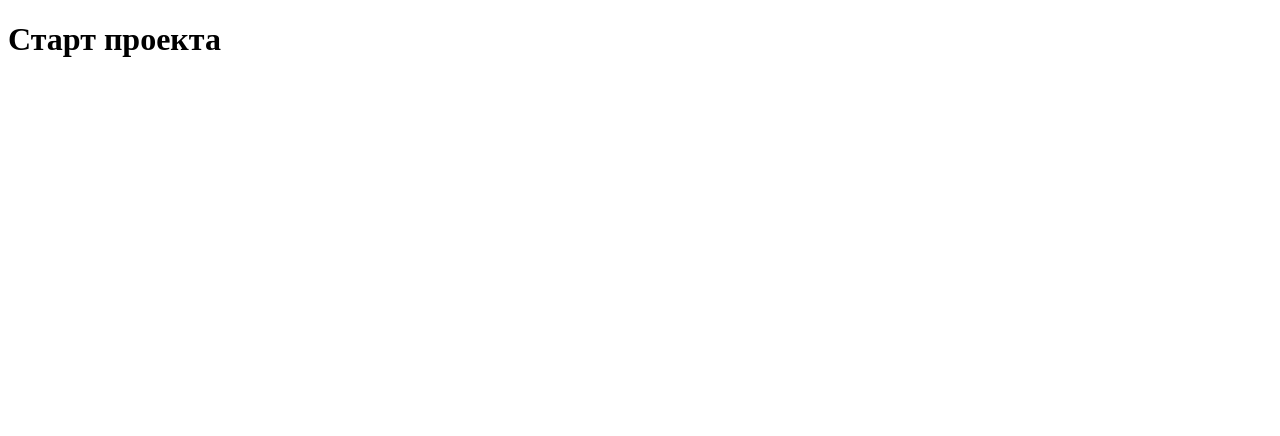
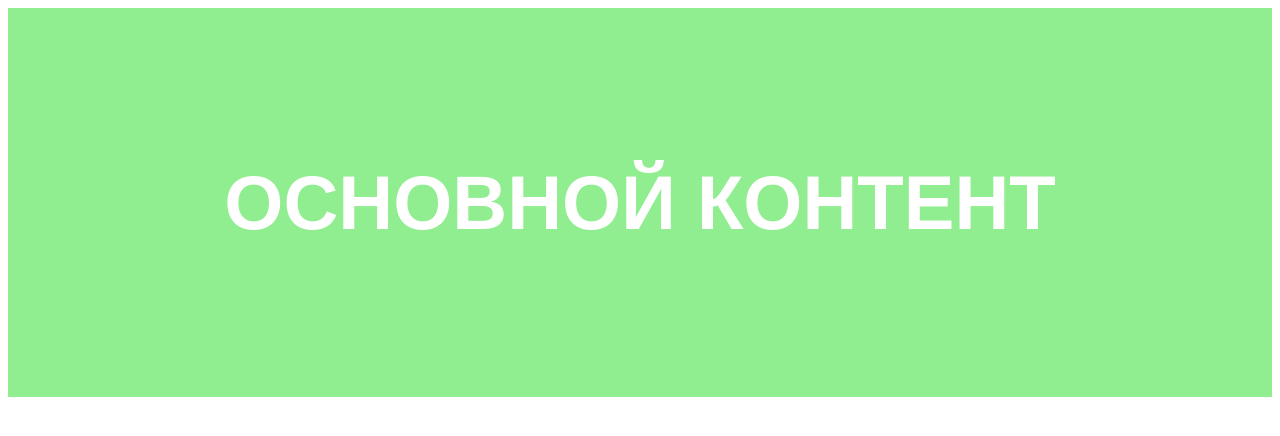
Before and after one commit to KatyaLeonova/test-project, a plain HTML site: page src/index.html in a window 1280 px wide. Drawn offline with Linux system fonts and the light colour scheme.

Commit message:
Main Content for website

```diff
--- a/src/css/main.css
+++ b/src/css/main.css
@@ -0,0 +1,8 @@
+.main{
+    background: LightGreen;
+    padding: 100px;
+    font-size: 38px;
+    color: #fff;
+    font-family: sans-serif;
+    text-align: center;
+}
--- a/src/index.html
+++ b/src/index.html
@@ -3,8 +3,12 @@
 <head>
     <meta charset="UTF-8">
     <title>Document</title>
+    <link rel="stylesheet" href="css/main.css">
 </head>
 <body>
-    <h1>Старт проекта</h1>
+   <main class="main">
+       <h1>ОСНОВНОЙ КОНТЕНТ</h1>
+   </main>
+
 </body>
 </html>
```
